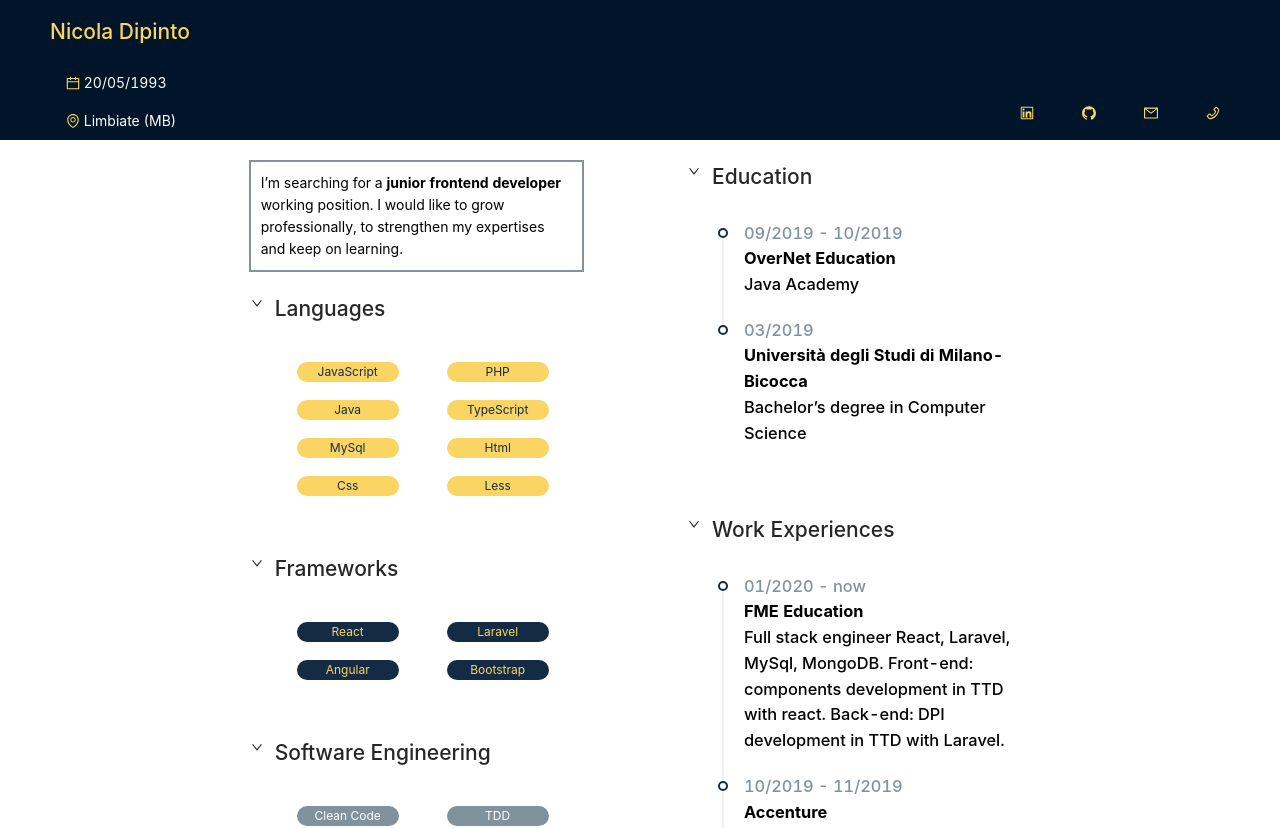
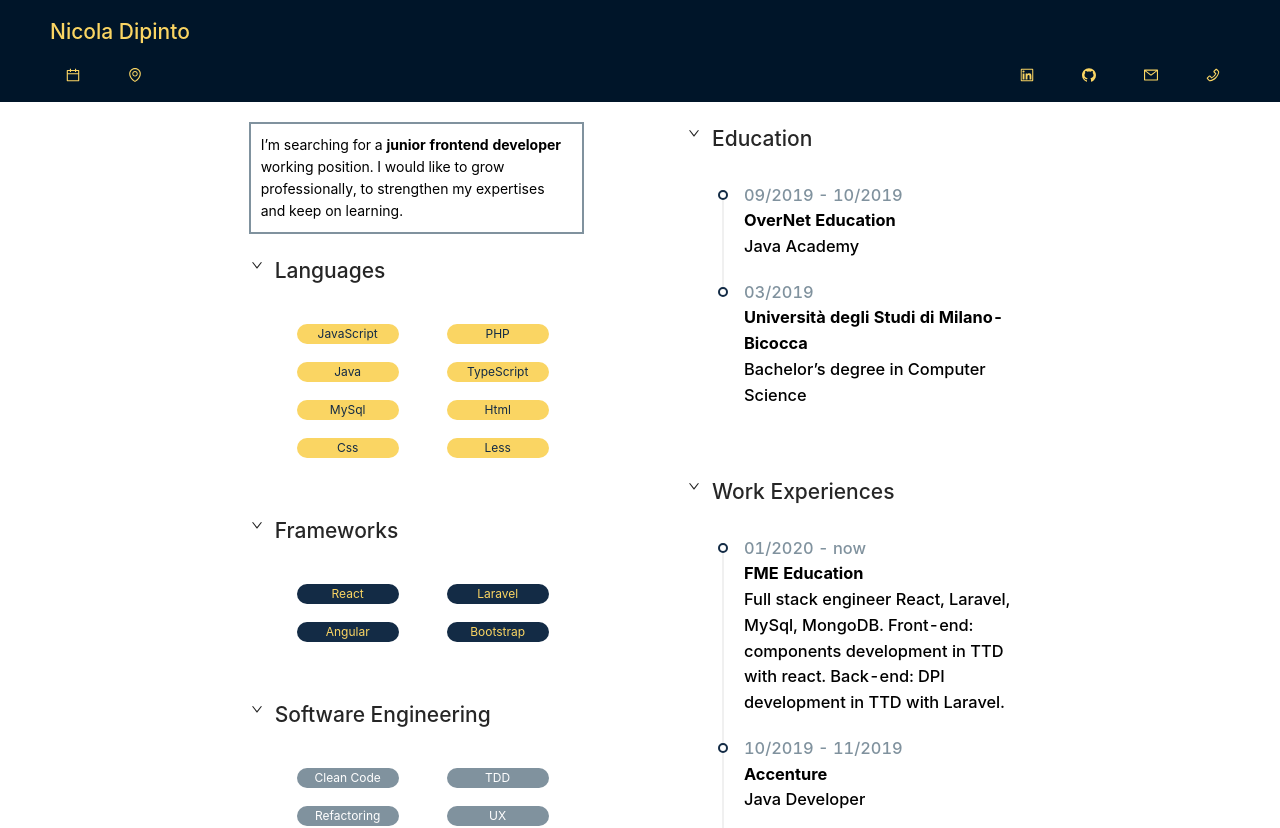
Before and after one commit to NicolaDipintoDev/cv.assignment, a React (Create React App) app in the folder cv-assignment/: page / in a window 1280 px wide. Shown: the top 828 px of the page. Built offline with nearby package versions, Linux system fonts and the light colour scheme.

Commit message:
update personalData

```diff
--- a/cv-assignment/src/components/headerContent/PersonalInfo/PersonalData.js
+++ b/cv-assignment/src/components/headerContent/PersonalInfo/PersonalData.js
@@ -4,12 +4,13 @@ import {
   EnvironmentOutlined,
 } from "@ant-design/icons";
 import { List } from "antd";
+import HeaderIcon from "../headerIcon/HeaderIcon";
 
 const PersonalData = () => {
   const getPersonalData = () => {
     return [
-      { label: "20/05/1993", icon: CalendarOutlined },
-      { label: "Limbiate (MB)", icon: EnvironmentOutlined }
+      { message: "20/05/1993", icon: CalendarOutlined },
+      { message: "Limbiate (MB)", icon: EnvironmentOutlined }
     ];
   };
 
@@ -17,11 +18,14 @@ const PersonalData = () => {
     <List
       size="small"
       dataSource={getPersonalData()}
+      grid={{
+        gutter: 16,
+        xs: 2
+      }}
       split={false}
       renderItem={item => (
         <List.Item>
-          <item.icon className="headerIcon" />{" "}
-          <span className="headerText">{item.label}</span>
+          <HeaderIcon Icon={item.icon} message={item.message}/>
         </List.Item>
       )}
     />
```
